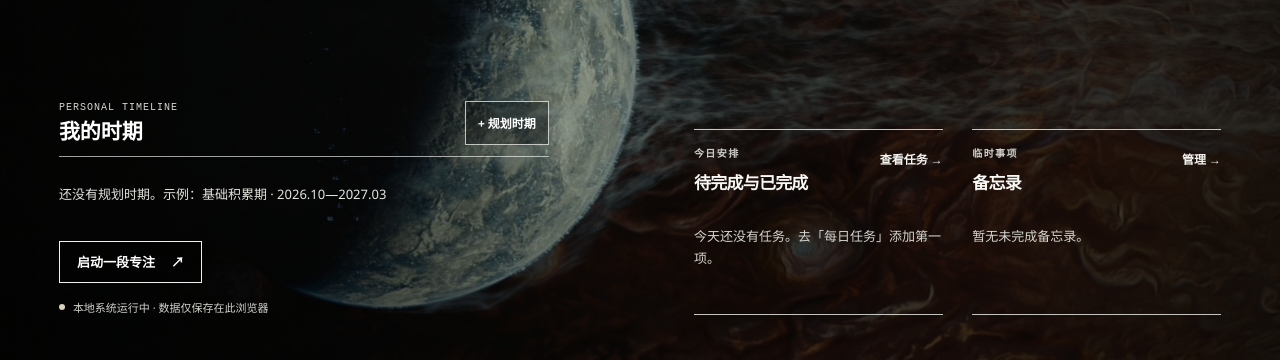
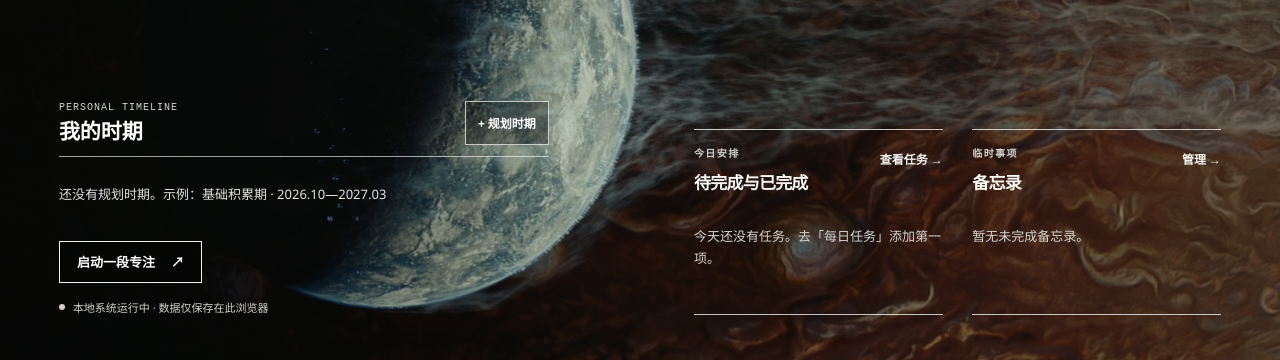
Before and after one commit to Daybreak352/PlanTool, a plain HTML site: page index.html in a window 1280 px wide. Shown: the part 440-800 px from the top of the page. Drawn offline with Linux system fonts and the light colour scheme.

Commit message:
提亮总览背景

```diff
--- a/styles/theme-engine.css
+++ b/styles/theme-engine.css
@@ -353,10 +353,10 @@ select {
   background:
     linear-gradient(
       90deg,
-      rgba(0, 0, 0, 0.68) 0%,
-      rgba(0, 0, 0, 0.25) 44%,
-      rgba(0, 0, 0, 0.48) 67%,
-      rgba(0, 0, 0, 0.78) 100%
+      rgba(0, 0, 0, 0.3) 0%,
+      rgba(0, 0, 0, 0.02) 44%,
+      rgba(0, 0, 0, 0.18) 67%,
+      rgba(0, 0, 0, 0.4) 100%
     ),
     url("../assets/orbit-earth-hero-provided.jpg") center / cover no-repeat;
   color: #f7f7f4;
@@ -367,7 +367,7 @@ select {
   z-index: -1;
   inset: 0;
   pointer-events: none;
-  background: linear-gradient(0deg, rgba(0, 0, 0, 0.3), transparent 38%);
+  background: linear-gradient(0deg, rgba(0, 0, 0, 0.1), transparent 38%);
 }
 .home-heading {
   grid-area: heading;
```
